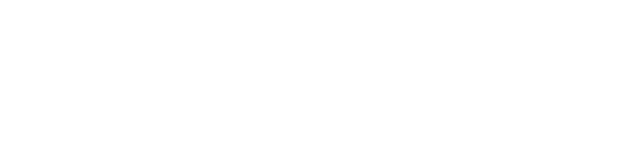
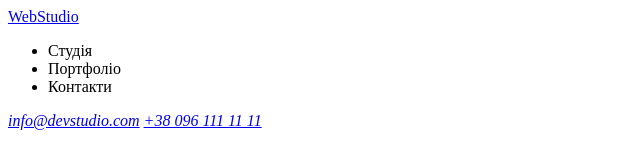
Before and after one commit to MStartsev/goit-markup-hw-01, a plain HTML site: page index.html in a window 1280 px wide. Shown: the whole page, without its empty margins (0-640 px from the left). Drawn offline with Linux system fonts and the light colour scheme.

Commit message:
add header

```diff
--- a/index.html
+++ b/index.html
@@ -1,14 +1,27 @@
 <!DOCTYPE html>
 <html lang="uk">
+
 <head>
-    <meta charset="UTF-8">
-    <meta http-equiv="X-UA-Compatible" content="IE=edge">
-    <meta name="viewport" content="width=device-width, initial-scale=1.0">
+  <meta charset="UTF-8" />
+  <meta http-equiv="X-UA-Compatible" content="IE=edge" />
+  <meta name="viewport" content="width=device-width, initial-scale=1.0" />
   <title>Головна</title>
 </head>
+
 <body>
   <!-- header -->
-    <header></header>
+  <header>
+    <a href="#" class="logo" lang="en"><span>Web</span>Studio</a>
+    <ul>
+      <li>Студія</li>
+      <li>Портфоліо</li>
+      <li>Контакти</li>
+    </ul>
+    <address>
+      <a href="mailto:info@devstudio.com">info@devstudio.com</a>
+      <a href="tel:+380961111111">+38 096 111 11 11</a>
+    </address>
+  </header>
 
   <!-- promo -->
   <div></div>
@@ -18,6 +31,6 @@
 
   <!-- footer -->
   <footer></footer>
+</body>
 
-</body>
 </html>
```
Lines whose indentation alone changed are shown as unchanged.
